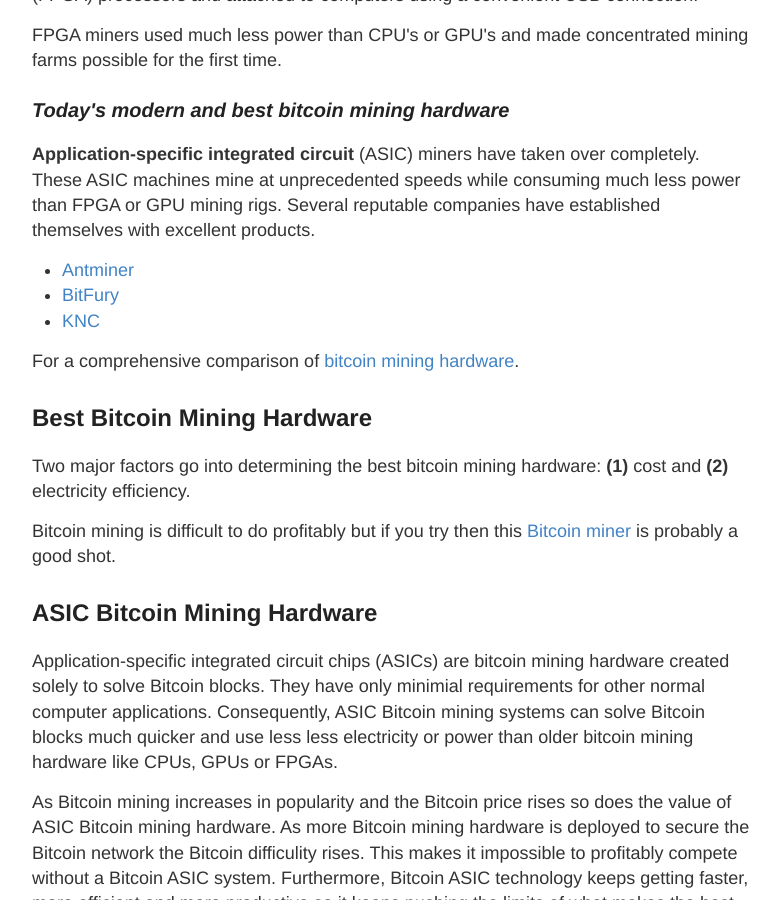
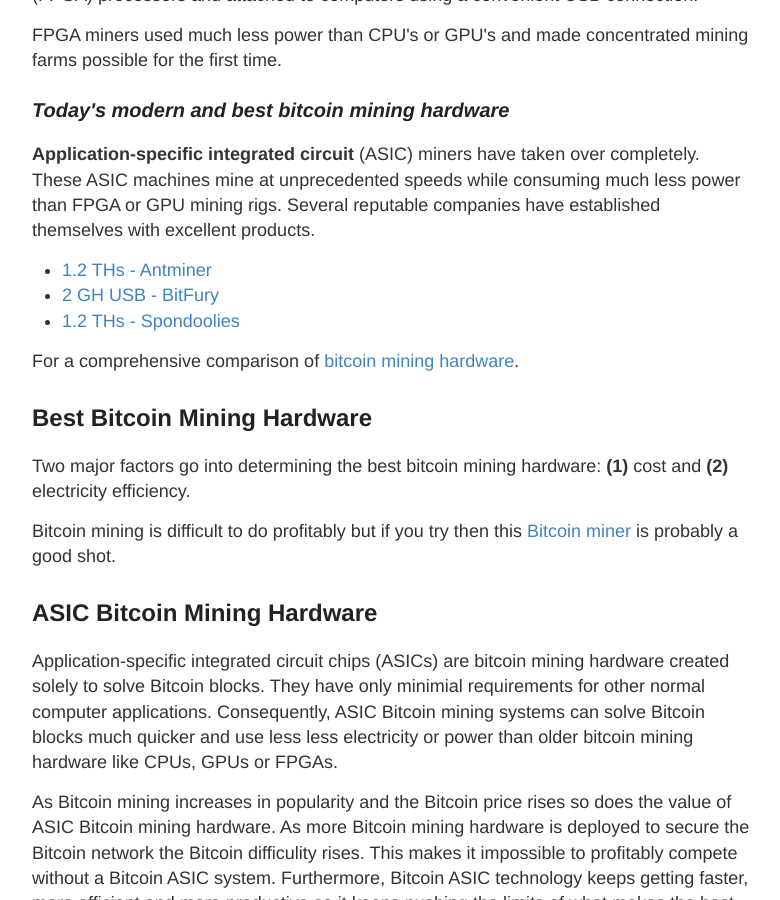
Before and after one commit to vesk4000/bm, a Jekyll site: the page built from bitcoin-mining-hardware/index.html, in a window 1280 px wide and 900 px high, scrolled down 583 px. Shown: the whole window, without its empty margins (248-1028 px from the left). Built offline with Jekyll 4.4.1, drawn with Linux system fonts in a browser that asks for light colours; Markdown is read by kramdown in place of the engine named in the settings; a script that is not in the unit is left out.

Commit message:
Update links

```diff
--- a/bitcoin-mining-hardware/index.html
+++ b/bitcoin-mining-hardware/index.html
@@ -11,9 +11,9 @@ layout: default
 <h3><em>Today's modern and best bitcoin mining hardware</em></h3>
 <p><strong>Application-specific integrated circuit</strong> (ASIC) miners have taken over completely. These ASIC machines mine at unprecedented speeds while consuming much less power than FPGA or GPU mining rigs. Several reputable companies have established themselves with excellent products.</p>
 <ul>
-<li><a href="https://bitmaintech.com/" target="_blank">Antminer</a></li>
-<li><a href="http://www.bitfury.org/" target="_blank">BitFury</a></li>
-<li><a href="https://www.kncminer.com/" target="_blank">KNC</a></li>
+<li><a href="http://www.runtogold.com/1155ghsantminerbitcoinminer" target="_blank">1.2 THs - Antminer</a></li>
+<li><a href="http://www.runtogold.com/2ghsbitfuryusbbitcoinminer" target="_blank">2 GH USB - BitFury</a></li>
+<li><a href="http://www.runtogold.com/17thsspondooliesbitcoinminer" target="_blank">1.2 THs - Spondoolies</a></li>
 </ul>
 <p>For a comprehensive comparison of <a href="https://en.bitcoin.it/wiki/Mining_hardware_comparison">bitcoin mining hardware</a>.
 <h2>Best Bitcoin Mining Hardware</h2>
```
